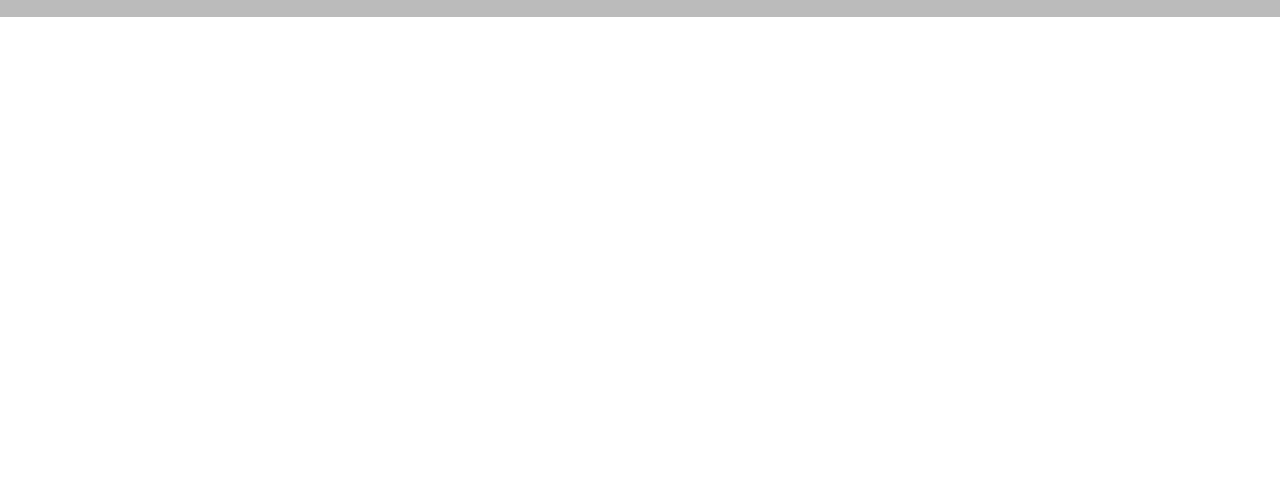
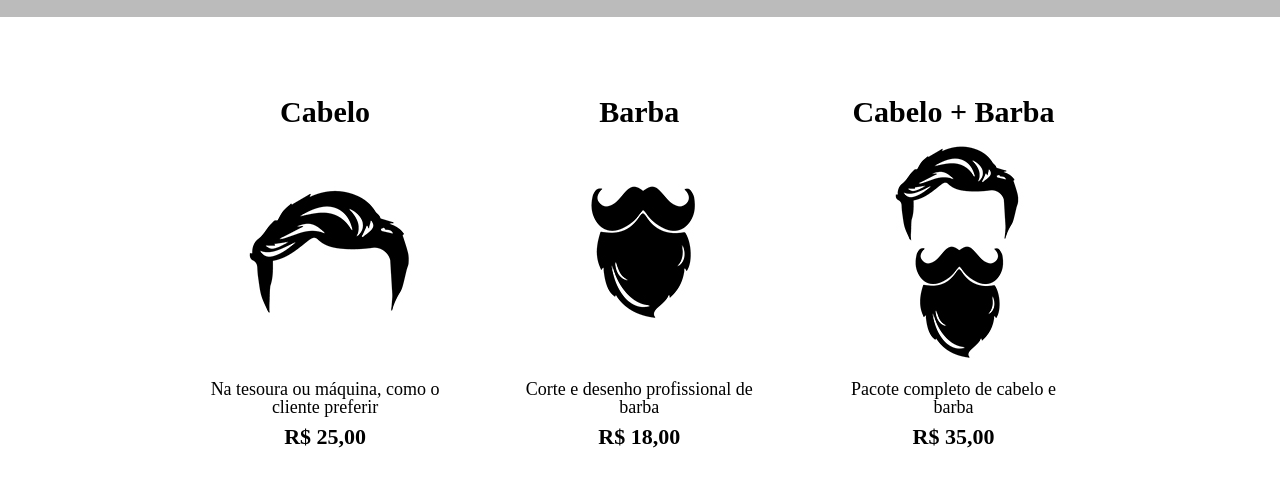
Before and after one commit to wbarbosa0/Alura-CSS3HTML5, a plain HTML site: page produtos.html in a window 1280 px wide. Shown: the part 276-762 px from the top of the page. Drawn offline with Linux system fonts and the light colour scheme.

Commit message:
Após aula 4 do Curso HTML5 e CSS3 parte 2: Posicionamento, listas e navegação
Signed-off-by: wbarbosa0 <wbarbosa.br@gmail.com>

```diff
--- a/produtos.css
+++ b/produtos.css
@@ -27,3 +27,33 @@ nav a {
     font-size: 22px;
     text-decoration: none;
 }
+.produtos {
+    width: 940px;
+    margin: 0 auto;
+    padding: 50px 0;
+}
+
+.produtos li {
+    display: inline-block;
+    text-align: center;
+    width: 30%;
+    vertical-align: top;
+    margin: 0 1.5%;
+    padding: 30px 20px;
+    box-sizing: border-box;
+}
+
+.produtos h2 {
+    font-size: 30px;
+    font-weight: bold;
+}
+
+.produto-descricao {
+    font-size: 18px;
+}
+
+.produto-preco {
+    font-size: 22px;
+    font-weight: bold;
+    margin-top: 10px;
+}
--- a/produtos.html
+++ b/produtos.html
@@ -21,6 +21,28 @@
             </nav>
         </div>
     </header>
+    <main>
+        <ul class="produtos">
+            <li>
+                <h2>Cabelo</h2>
+                <img src="cabelo.jpg">
+                <p class="produto-descricao">Na tesoura ou máquina, como o cliente preferir</p>
+                <p class="produto-preco">R$ 25,00</p>
+            </li>
+            <li>
+                <h2>Barba</h2>
+                <img src="barba.jpg">
+                <p class="produto-descricao">Corte e desenho profissional de barba</p>
+                <p class="produto-preco">R$ 18,00</p>
+            </li>
+            <li>
+                <h2>Cabelo + Barba</h2>
+                <img src="cabelo+barba.jpg">
+                <p class="produto-descricao">Pacote completo de cabelo e barba</p>
+                <p class="produto-preco">R$ 35,00</p>
+            </li>
+        </ul>
+    </main>
 </body>
 
 </html>
```
